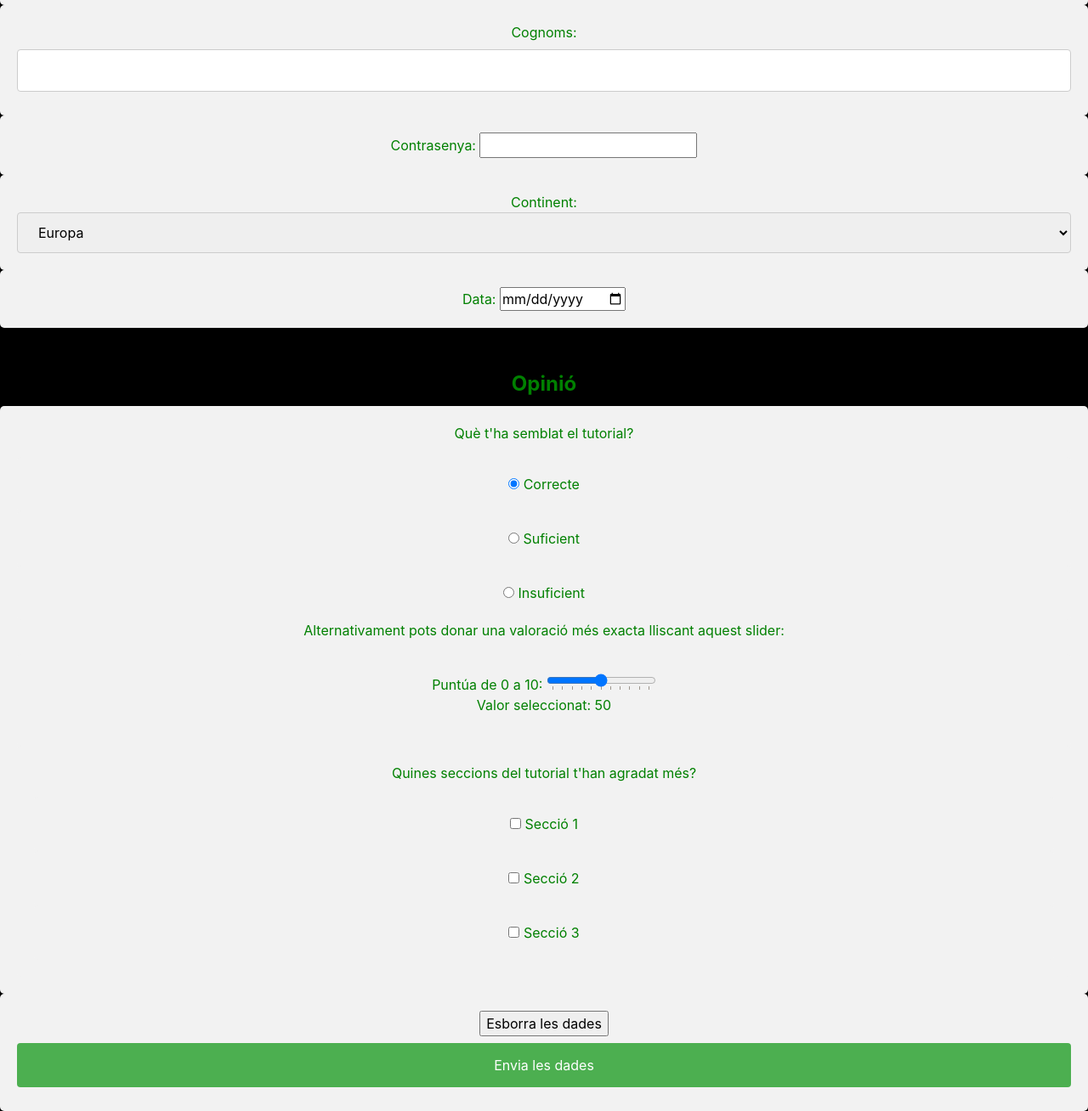
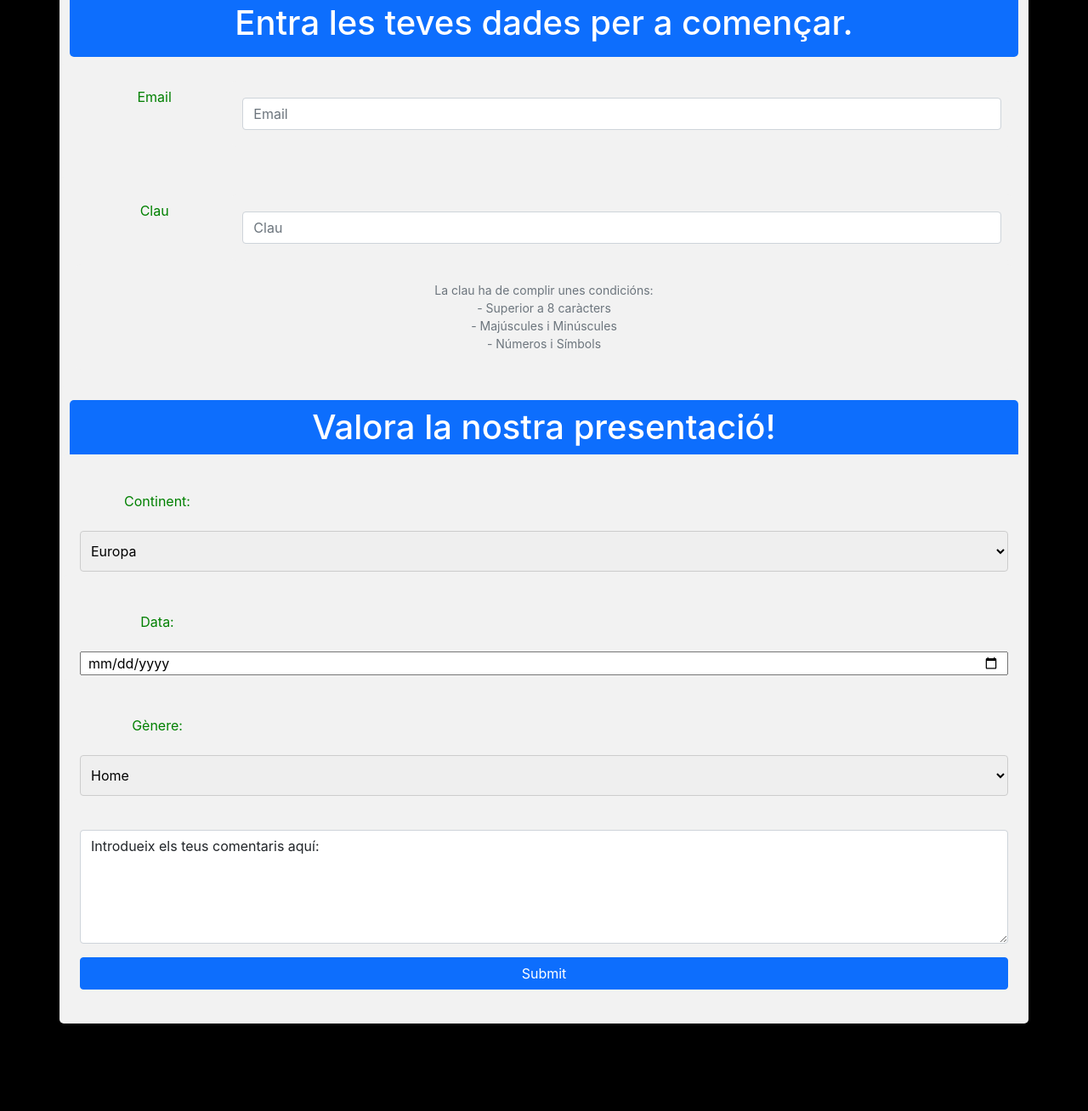
Before and after one commit to Caballosanex/Repte3, a plain HTML site: page Repte3_GMAL/Forms1.3/Forms.html in a window 1280 px wide. Shown: the part 273-1581 px from the top of the page at 85% size. After the commit the page ends 1478 px from the top, so only its background shows below. Drawn offline with nearby package versions, Linux system fonts and the light colour scheme.

Commit message:
Add files via upload

```diff
--- a/Repte3_GMAL/Forms1.3/Forms.html
+++ b/Repte3_GMAL/Forms1.3/Forms.html
@@ -1,5 +1,5 @@
 <!DOCTYPE html>
-<html>
+<html lang="en">
 	<style>
 		input[type=text],
 		select {
@@ -33,42 +33,56 @@
 			padding: 20px;
 		}
 	</style>
-
 <head>
-    <meta charset="UTF-8">
+	<title>Formulari Valoració</title>
+	<meta charset="utf-8">
 	<meta name="viewport" content="width=device-width, initial-scale=1">
 	<link href="https://cdn.jsdelivr.net/npm/bootstrap@5.1.2/dist/css/bootstrap.min.css" rel="stylesheet">
 	<script src="https://cdn.jsdelivr.net/npm/bootstrap@5.1.2/dist/js/bootstrap.bundle.min.js"></script>
 	<title>Formulari valoració Presentació</title>
 </head>
 
-<body
-    style="font-family: -apple-system, BlinkMacSystemFont, 'Segoe UI', Roboto, Oxygen, Ubuntu, Cantarell, 'Open Sans', 'Helvetica Neue', sans-serif; text-align: center; background-color: black; color: green;">
-    <h1>Valoració del tutorial</h1>
-    <hr> <br>
+<body style="font-family: -apple-system, BlinkMacSystemFont, 'Segoe UI', Roboto, Oxygen, Ubuntu, Cantarell, 'Open Sans', 'Helvetica Neue', sans-serif; text-align: center; background-color: black; color: green;"></body>
+	<div class="container-fluid p-5 bg-primary text-white text-center">
+		<h1>Formulari del Repte 3. Made with <3 by Àlex & Andrea </h1>
+		<p>Aquesta pàgina ha estat creada amb bootstrap. Amplia o redueix la finestra per a veure-ho.</p>
+	</div>
+
+	<div class="container mt-5">
+		<div class="container p-sm-2 my-sm-2 bg-primary text-white">
+			<h1>Entra les teves dades per a començar.</h1>
+		</div>
 		<!-- Inici del formulari:
 				action - indica el fitxer que hauria de processar la informació. Si aquestprototip fos real, caldría un servidor intermediari.
 				get - indica que les dades son visibles a la url quan fem l'enviament. (CAL TINDRE CURA AMB DADES SENSIBLES)
 			-->
-    <form action="http://localhost:3000" method="post" autocomplete="on" target="_blank">
-	           <fieldset>
-                <legend style="font-weight: bold;">Dades personals</legend>
-                <div>
-                    <!-- Soc conscient de que hi ha mil opcións per evitar la dividitis, peró al ser un exercici de formularis, em simplificaré al màxim -->
-                    <label for="nom">Nom:</label>
-                    <input type="text" name="nom" id="nom" maxlength="20" size="20" required />
+		<form action="http://localhost:3000" method="post"> <!-- Fitxer al que reenviem les dades per a la seva mostra i métode -->
+			<div class="row mb-3">
+				<label for="Email" class="col-sm-2 col-form-label">Email</label>
+				<div class="col-sm-10">
+					<input type="Email" class="form-control" id="Email" placeholder="Email">
 				</div>
-                <div>
-                    <label for="cognoms">Cognoms:</label>
-                    <input type="text" name="cognoms" id="cognoms" maxlength="40" size="40" required />
 			</div>
-                <div>
-                    <label for="contrasenya">Contrasenya:</label>
-                    <input type="password" name="contrasenya" id="contrasenya" maxlength="20" size="20" required />
+			<div class="row mb-3">
+				<label for="Clau" class="col-sm-2 col-form-label">Clau</label>
+				<div class="col-sm-10">
+					<input type="password" class="form-control" id="Clau" placeholder="Clau">
 				</div>
-                <div>
-                    <label for="continent">Continent:</label>
-                    <select name="continent" id="continent" required>
+				<div class="form-text">
+					<span>
+						La clau ha de complir unes condicións: <br>
+						- Superior a 8 caràcters <br>
+						- Majúscules i Minúscules <br>
+						- Números i Símbols <br>
+					</span>
+				</div>
+			</div>
+		<div class="container p-sm-2 my-sm-2 bg-primary text-white">
+			<h1>Valora la nostra presentació!</h1>
+		</div>
+			<div class="row align-items-center g-3">
+				<label for="continent" class="col-sm-2 col-form-label">Continent:</label>
+				<select name="continent" id="continent">
 					<option value="af">Europa</option>
 					<option value="am">Àsia</option>
 					<option value="as">Àsia</option>
@@ -76,79 +90,24 @@
 					<option value="oc">Oceania</option>
 				</select>
 			</div>
-                <div>
-                    <label for="data">Data:</label>
-                    <input type="date" id="data" name="data" required>
+			<div class="row align-items-center g-3">
+					<label for="data" class="col-sm-2 col-form-label">Data:</label>
+					<input type="date" id="data" name="data">
 			</div>
-            </fieldset> <br> <br>
-            <fieldset>
-                <legend style="font-weight: bold;">Opinió</legend>
-                <div>
-                    <p>Què t'ha semblat el tutorial?</p>
-                    <div>
-                        <input type="radio" name="valoracio" id="Correcte" value="Correcte" checked="checked" />
-                        <label for="Correcte">Correcte</label>
+			<div class="row align-items-center g-3">
+				<label for="Gènere" class="col-sm-2 col-form-label">Gènere:</label>
+				<select name="Gènere" id="Gènere">
+					<option value="ho">Home</option>
+					<option value="do">Dona</option>
+					<option value="al">Altre</option>
+				</select>
 			</div>
-                    <div>
-                        <input type="radio" name="valoracio" id="Suficient" value="Suficient" />
-                        <label for="Suficient">Suficient</label>
+			<div class="row align-items-center g-3">
+				<textarea class="form-control" name="text"
+					rows=5>Introdueix els teus comentaris aquí:</textarea>
+				<button type="submit" class="btn btn-primary">Submit</button>
 			</div>
-                    <div>
-                        <input type="radio" name="Insuficient" id="Insuficient" value="Insuficient" />
-                        <label for="Insuficient">Insuficient</label>
-                    </div>
-                    <p>Alternativament pots donar una valoració més exacta lliscant aquest slider:</p>
-                    <div>
-                        <label for="Nota">Puntúa de 0 a 10:</label>
-                        <input type="range" list="tickmarks" step="10" name="nota" id="nota" value="nota" />
-                        <datalist id="tickmarks">
-                            <option value="0"></option>
-                            <option value="10"></option>
-                            <option value="20"></option>
-                            <option value="30"></option>
-                            <option value="40"></option>
-                            <option value="50"></option>
-                            <option value="60"></option>
-                            <option value="70"></option>
-                            <option value="80"></option>
-                            <option value="90"></option>
-                            <option value="100"></option>
-                        </datalist>
-                        <p>Valor seleccionat: <span id="value"></span></p>
-                    </div>
-
-                    <script>
-                        var slider = document.getElementById("nota");
-                        var output = document.getElementById("value");
-                        output.innerHTML = slider.value;
-
-                        slider.oninput = function () {
-                            output.innerHTML = this.value;
-                        }
-                    </script>
-
-                    <div>
-                        <p>Quines seccions del tutorial t'han agradat més?</p>
-                        <div>
-                            <input type="checkbox" name="seccio1" id="seccio1" value="si" />
-                            <label for="seccio1">Secció 1</label>
-                        </div>
-                        <div>
-                            <input type="checkbox" name="seccio2" id="seccio2" value="si" />
-                            <label for="seccio2">Secció 2</label>
-                        </div>
-                        <div>
-                            <input type="checkbox" name="seccio3" id="seccio3" value="si" />
-                            <label for="seccio3">Secció 3</label>
-                        </div>
-                    </div>
-            </fieldset>
-
-            <div>
-                <input type="reset" value="Esborra les dades" />
-                <input type="submit" value="Envia les dades" />
-            </div>
-    </form> <!-- Acaba el formulari -->
+		</form>
 
 </body>
 
```
Lines whose indentation alone changed are shown as unchanged.
